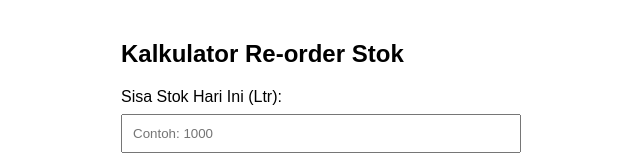
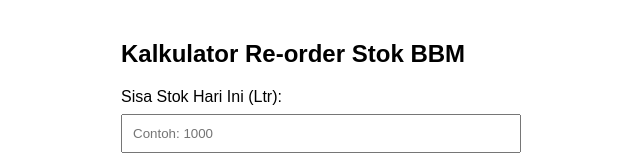
Before and after one commit to Misriandi/KALKULATOR-RE-ORDER-STOCK-BBM, a plain HTML site: page index.html in a window 1280 px wide. Shown: the top 160 px of the page, without its empty margins (319-959 px from the left). Drawn offline with Linux system fonts and the light colour scheme.

Commit message:
Update index.html

```diff
--- a/index.html
+++ b/index.html
@@ -1,8 +1,9 @@
 <!DOCTYPE html>
 <html lang="id">
+
 <head>
   <meta charset="UTF-8">
-  <title>Kalkulator Re-order Stok</title>
+  <title>Kalkulator Re-order Stok BBM </title>
   <style>
     body {
       font-family: Arial, sans-serif;
@@ -10,21 +11,26 @@
       max-width: 400px;
       margin: auto;
     }
-    input, button {
+
+    input,
+    button {
       padding: 10px;
       margin: 8px 0;
       width: 100%;
       box-sizing: border-box;
     }
+
     button {
       background-color: #007BFF;
       color: white;
       border: none;
       cursor: pointer;
     }
+
     button:hover {
       background-color: #0056b3;
     }
+
     .hasil {
       margin-top: 20px;
       padding: 10px;
@@ -33,9 +39,10 @@
     }
   </style>
 </head>
+
 <body>
 
-<h2>Kalkulator Re-order Stok</h2>
+  <h2>Kalkulator Re-order Stok BBM </h2>
 
   <label>Sisa Stok Hari Ini (Ltr):</label>
   <input type="number" id="sisaStok" placeholder="Contoh: 1000">
@@ -55,18 +62,14 @@ function hitungReorder() {
       const sisa = parseFloat(document.getElementById('sisaStok').value);
       const min = parseFloat(document.getElementById('stokMin').value);
       const jual = parseFloat(document.getElementById('rataJual').value);
-
       if (isNaN(sisa) || isNaN(min) || isNaN(jual) || jual <= 0) {
         document.getElementById('output').innerHTML = "<strong>Masukkan angka yang valid!</strong>";
         return;
       }
-
       const ketahanan = Math.floor((sisa - min) / jual);
       const hariIni = new Date();
       const reorderDate = new Date(hariIni.getTime() + (ketahanan * 24 * 60 * 60 * 1000));
-
       const status = ketahanan <= 3 ? "❌ Perlu Re-order segera!" : "✅ Stok Aman";
-
       document.getElementById('output').innerHTML = `
     <strong>Hasil Perhitungan:</strong><br>
     Ketahanan Stok: <strong>${ketahanan} hari</strong><br>
@@ -77,4 +80,5 @@ function hitungReorder() {
   </script>
 
 </body>
+
 </html>
```
Lines whose indentation alone changed are shown as unchanged.
